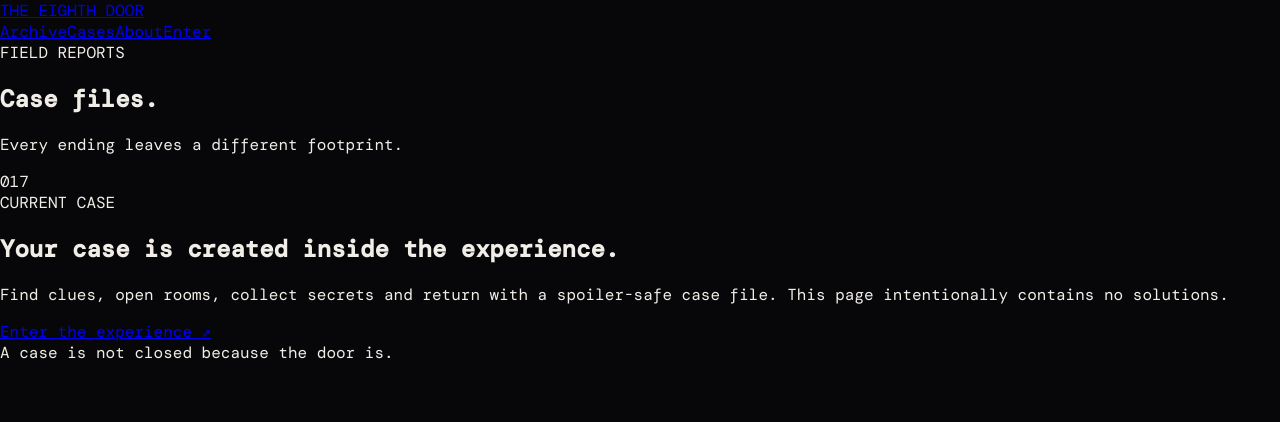
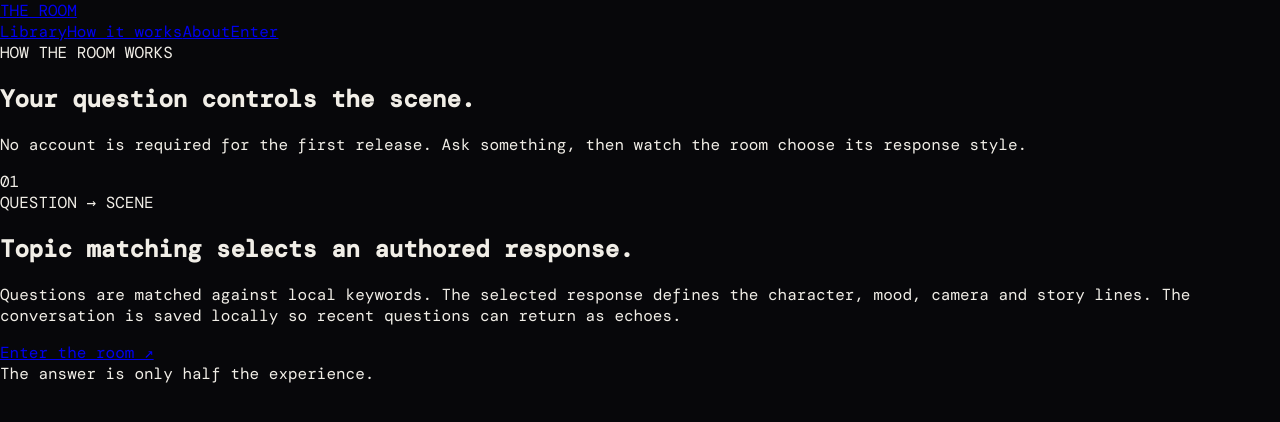
Before and after one commit to Shivamgarg581/the-eighth-door, a Next.js app: page /cases in a window 1280 px wide. Shown: the top 422 px of the page. Built offline with nearby package versions, Linux system fonts and the light colour scheme; a web font is replaced by a local one.

Commit message:
rebrand: update public pages for The Room

```diff
--- a/app/cases/page.tsx
+++ b/app/cases/page.tsx
@@ -4,29 +4,24 @@ export default function CasesPage() {
   return (
     <main className="public-shell">
       <nav className="public-nav">
-        <Link href="/" className="brand">THE EIGHTH DOOR</Link>
-        <div>
-          <Link href="/archive">Archive</Link>
-          <Link href="/cases">Cases</Link>
-          <Link href="/about">About</Link>
-          <Link href="/">Enter</Link>
-        </div>
+        <Link href="/" className="brand">THE ROOM</Link>
+        <div><Link href="/archive">Library</Link><Link href="/cases">How it works</Link><Link href="/about">About</Link><Link href="/">Enter</Link></div>
       </nav>
       <section className="public-hero compact">
-        <span className="micro-line">FIELD REPORTS</span>
-        <h1>Case files.</h1>
-        <p>Every ending leaves a different footprint.</p>
+        <span className="micro-line">HOW THE ROOM WORKS</span>
+        <h1>Your question controls the scene.</h1>
+        <p>No account is required for the first release. Ask something, then watch the room choose its response style.</p>
       </section>
       <section className="case-public-card">
-        <div className="case-public-stamp">017</div>
+        <div className="case-public-stamp">01</div>
         <div>
-          <span className="micro-line">CURRENT CASE</span>
-          <h2>Your case is created inside the experience.</h2>
-          <p>Find clues, open rooms, collect secrets and return with a spoiler-safe case file. This page intentionally contains no solutions.</p>
-          <Link href="/" className="public-cta">Enter the experience ↗</Link>
+          <span className="micro-line">QUESTION → SCENE</span>
+          <h2>Topic matching selects an authored response.</h2>
+          <p>Questions are matched against local keywords. The selected response defines the character, mood, camera and story lines. The conversation is saved locally so recent questions can return as echoes.</p>
+          <Link href="/" className="public-cta">Enter the room ↗</Link>
         </div>
       </section>
-      <footer className="public-footer">A case is not closed because the door is.</footer>
+      <footer className="public-footer">The answer is only half the experience.</footer>
     </main>
   );
 }
```
